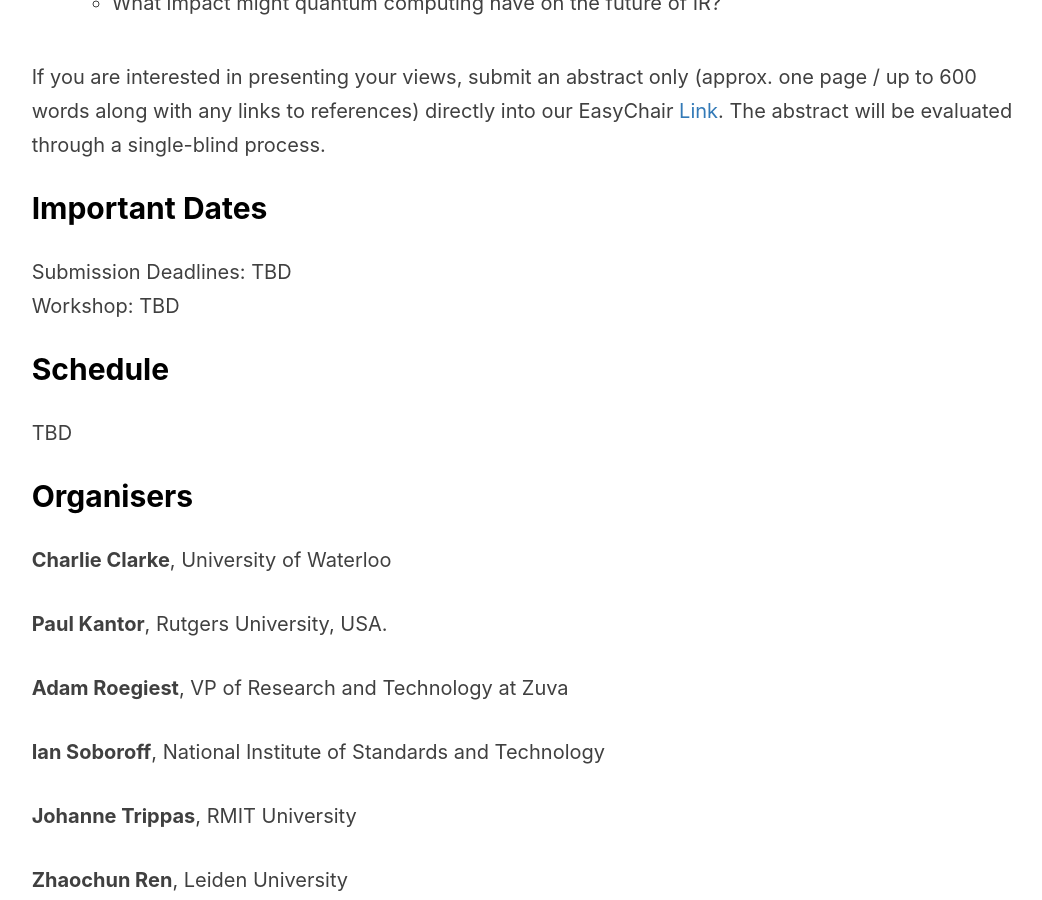
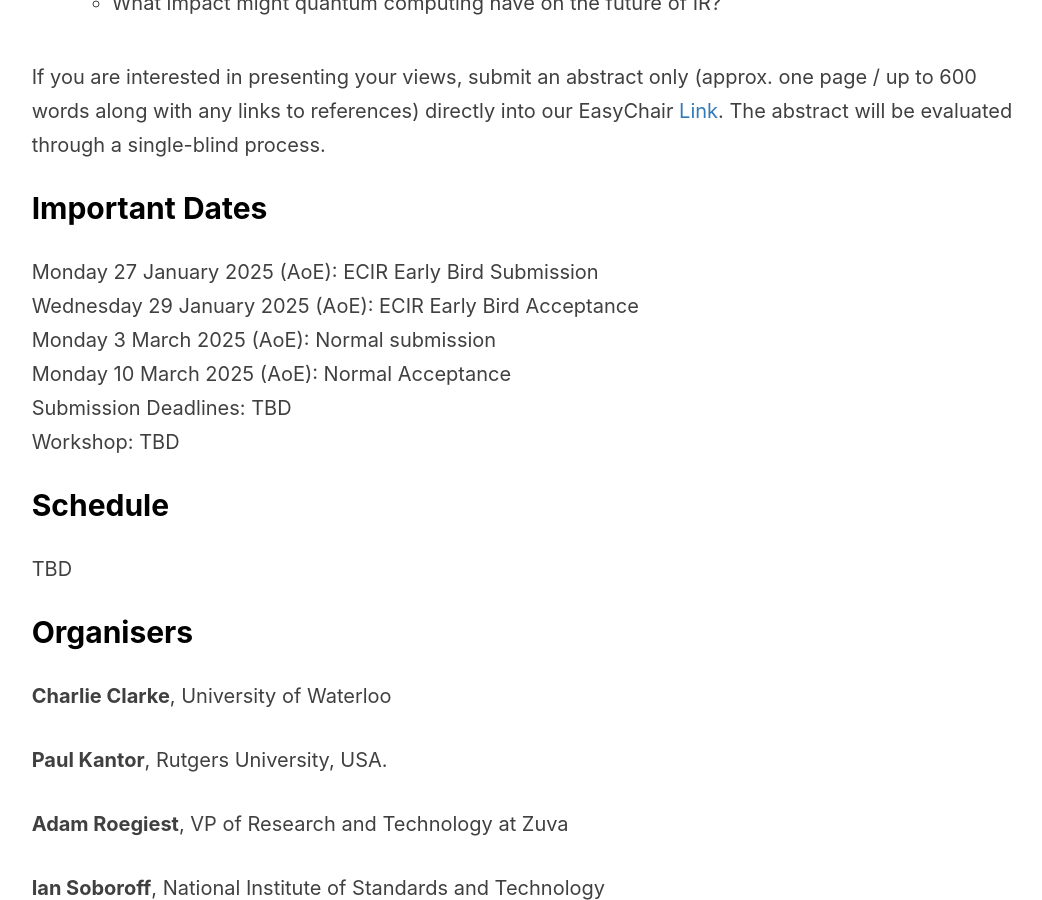
Before and after one commit to SearchFutures/SearchFutures.github.io, a Jekyll site: the page built from index.md, in a window 1280 px wide and 900 px high, scrolled down 3573 px. Shown: the whole window, without its empty margins (90-1132 px from the left). Built offline with Jekyll 4.4.1, drawn with Linux system fonts in a browser that asks for light colours; nearby versions of some CDN libraries; our own code applies the rules of GitHub Pages for plain Markdown files.

Commit message:
Update index.md

```diff
--- a/index.md
+++ b/index.md
@@ -78,6 +78,11 @@ Topics of interest may include, but are not limited to:
 If you are interested in presenting your views, submit an abstract only (approx. one page / up to 600 words along with any links to references) directly into our EasyChair <a href="https://easychair.org/conferences/?conf=searchfuturesecir24">Link</a>. The abstract will be evaluated through a single-blind process.
 
 ## <a name='Important Dates' style="color: black; text-decoration: none; text-align: center;"> Important Dates </a>
+
+Monday 27 January 2025 (AoE): ECIR Early Bird Submission<br/>
+Wednesday 29 January 2025 (AoE): ECIR Early Bird Acceptance<br/>
+Monday 3 March 2025 (AoE): Normal submission<br/>
+Monday 10 March 2025 (AoE): Normal Acceptance<br/>
 Submission Deadlines: TBD<br/>
 Workshop: TBD
 
```
